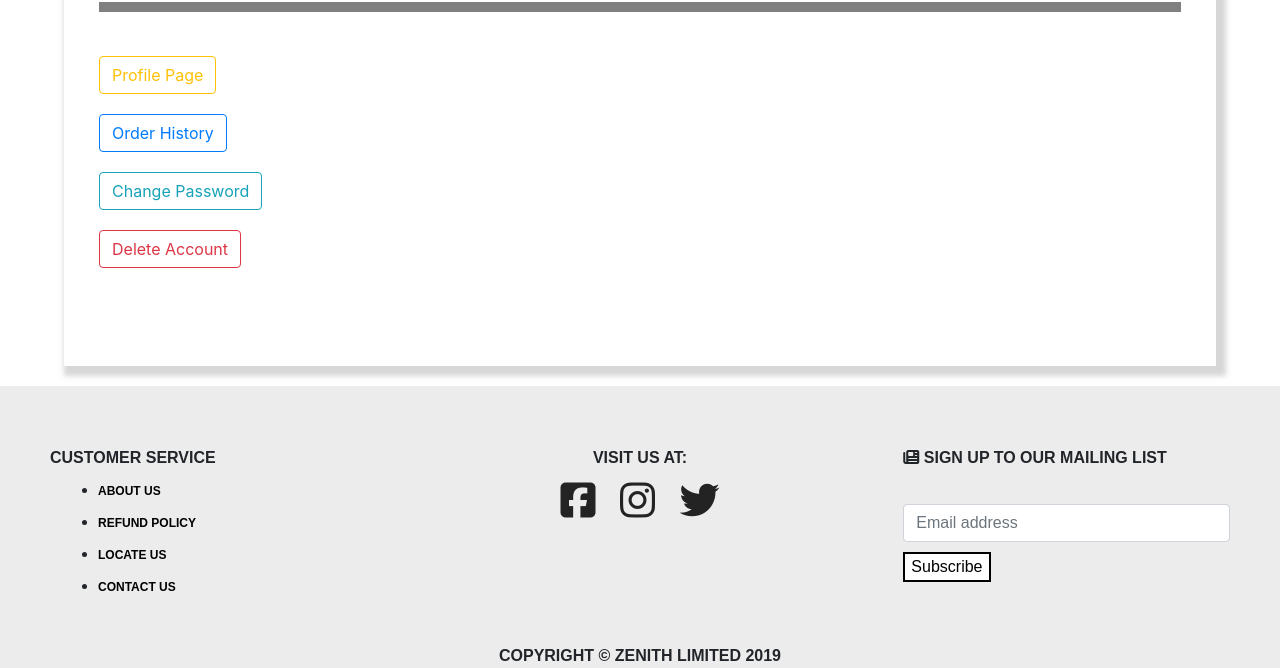
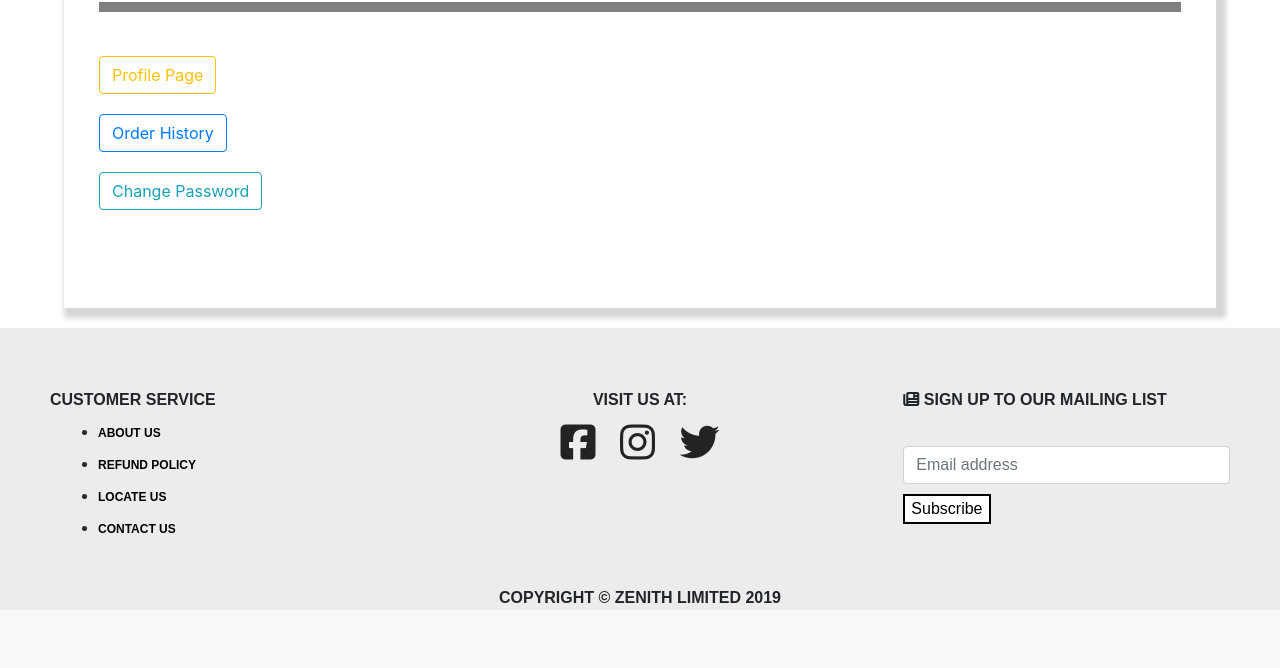
Before and after one commit to JohnLeong/ICT-1004-PHP-Project, a PHP site: page /account.php in a window 1280 px wide. Shown: the part 392-1060 px from the top of the page. After the commit the page ends 1002 px from the top, so only its background shows below. Run offline with PHP 8.4, Linux system fonts and the light colour scheme; the visitor is signed in with stand-in values (Sample User, id 1); data that the repository does not hold is empty; some libraries are stand-ins or nearby versions.

Commit message:
- removed deleteaccount function

```diff
--- a/account.php
+++ b/account.php
@@ -86,28 +86,6 @@ and open the template in the editor.
 
         }
 
-        function deleteMember() {
-            global $id;
-            $id = $_SESSION['zid'];
-//            DELETE FROM `p5_2`.`zenith_members` WHERE (`zmember_id` = '18');
-            $conn = new mysqli("161.117.122.252", "p5_2", "yzhbGyqP87", "p5_2");
-            // Check connection
-            if ($conn->connect_error) {
-                $errorMsg = "Connection failed: " . $conn->connect_error;
-                $success = false;
-            } else {
-                $stmt = $conn->prepare("DELETE FROM p5_2.zenith_members WHERE zmember_id= ?");
-                $stmt->bind_param("i", $id);
-
-                if ($stmt->execute()== TRUE) {
-                    $success = true;
-                } else {
-                    $error .= $conn->error;
-                    $success = false;
-                }
-            }
-            $conn->close();
-        }
         ?>
         <main>
             <div class="profilepage">
@@ -125,12 +103,6 @@ and open the template in the editor.
                         <div class="row">
                             <button type="submit" onclick="window.location = '<?php echo htmlspecialchars('changePW.php') ?>'" class="btn btn-outline-info" id="pwdBtn">Change Password</button>
                         </div>
-                        <form name="delform" method="POST" action="account.php">
-                            <div class="row">
-                                <input type="hidden" name="delete" value="1"/>
-                                <button type="submit" class="btn btn-outline-danger" onclick="return confirm('Are you sure?')" id="delBtn">Delete Account</button>
-                            </div>
-                        </form>
                     </div> <!-- Container for the whole of register-->
                 </div>
                 <!-- /.col-md-4 -->
```
